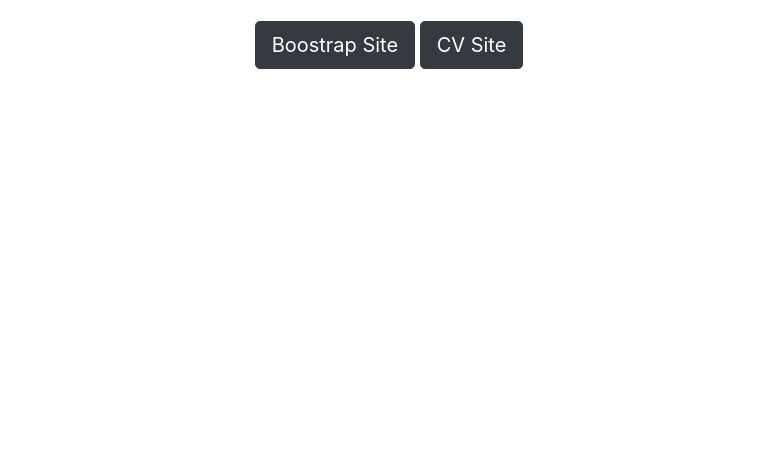
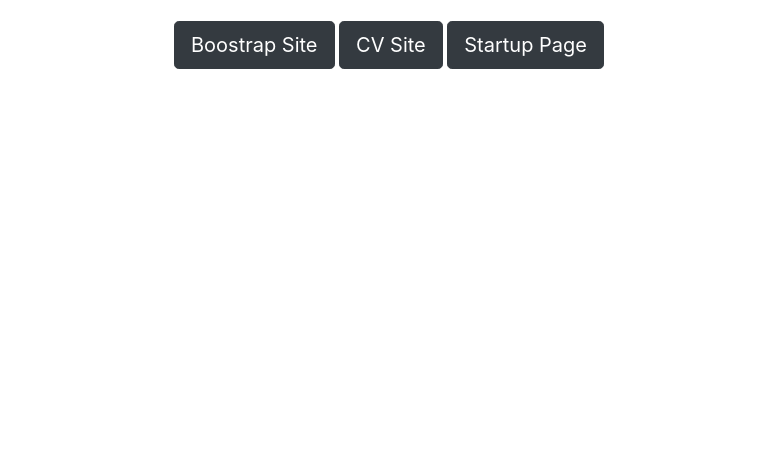
Before and after one commit to Aerglonus/Web-Projects, a plain HTML site: page index.html in a window 1280 px wide. Shown: the part 348-800 px from the top of the page, without its empty margins (251-1030 px from the left). Drawn offline with nearby package versions, Linux system fonts and the light colour scheme.

Commit message:
added new button to main page

```diff
--- a/index.html
+++ b/index.html
@@ -26,6 +26,7 @@
       <div class="">
         <a href="Boostrap"> <button type="button" name="Download" class="btn btn-dark btn-lg">Boostrap Site</button></a>
         <a href="My Site"><button type="button" name="Download" class="btn btn-dark btn-lg">CV Site</button></a>
+        <a href="Webos"><button type="button" name="Download" class="btn btn-dark btn-lg">Startup Page</button></a>
       </div>
     </div>
 
```
